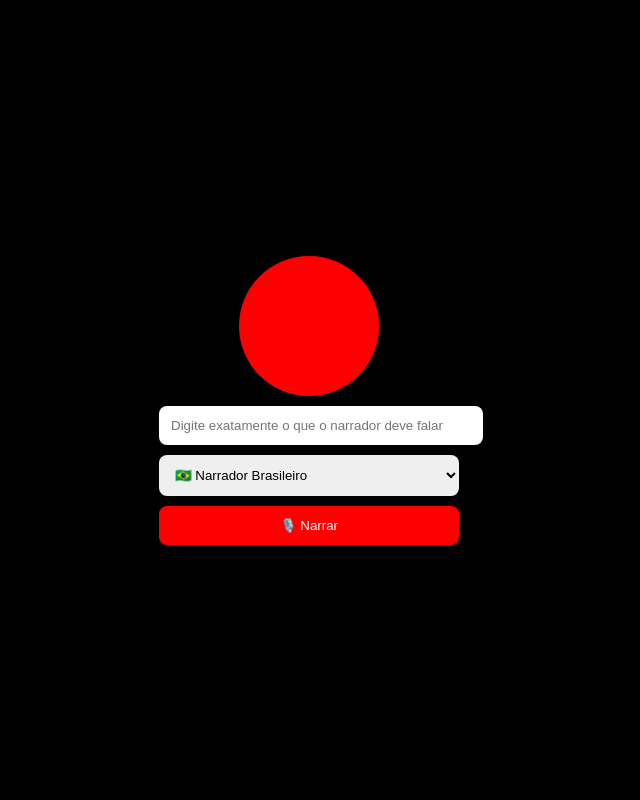
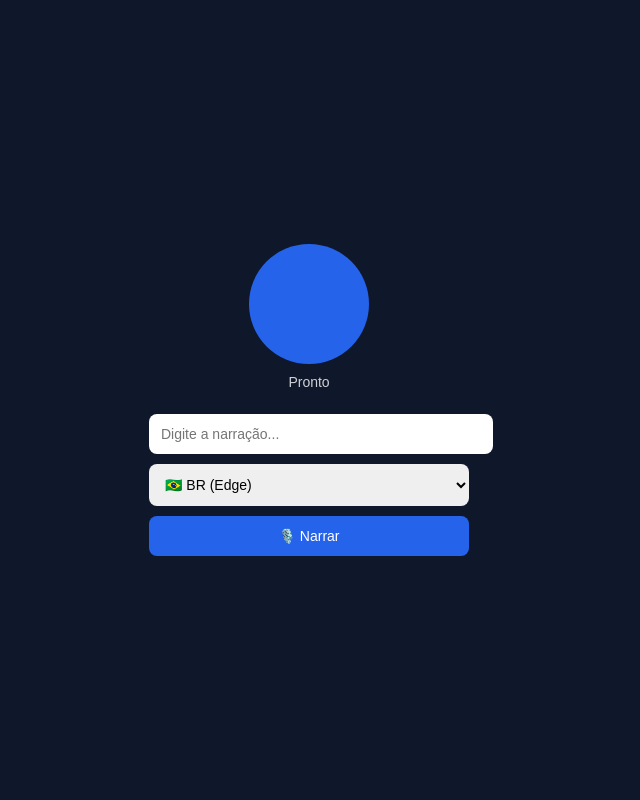
Before and after one commit to alderwallyson333-arch/ia-assistente, a Flask app: page /narrador in a window 1280 px wide. Shown: the whole page, without its empty margins (331-971 px from the left). Run offline with Flask 3, Linux system fonts and the light colour scheme.

Commit message:
Update narrador.html

```diff
--- a/templates/narrador.html
+++ b/templates/narrador.html
@@ -2,12 +2,12 @@
 <html lang="pt-BR">
 <head>
 <meta charset="UTF-8">
-<title>Narrador</title>
+<title>Narrador IA</title>
 
 <style>
 body {
     margin: 0;
-    background: #000;
+    background: #0f172a;
     color: white;
     font-family: Arial;
     display: flex;
@@ -17,30 +17,42 @@ body {
 }
 
 .container {
+    width: 320px;
     text-align: center;
-    width: 300px;
 }
 
 .avatar {
-    width: 140px;
-    height: 140px;
-    background: red;
+    width: 120px;
+    height: 120px;
+    background: #2563eb;
     border-radius: 50%;
     margin: auto;
+    transition: 0.3s;
+}
+
+.respondendo {
+    background: #ef4444;
+    box-shadow: 0 0 30px #ef4444;
 }
 
 input, select, button {
     width: 100%;
+    margin-top: 10px;
     padding: 12px;
-    margin-top: 10px;
     border-radius: 8px;
     border: none;
+    font-size: 14px;
 }
 
 button {
-    background: red;
+    background: #2563eb;
     color: white;
-    cursor: pointer;
+}
+
+#status {
+    margin-top: 10px;
+    font-size: 14px;
+    opacity: 0.8;
 }
 </style>
 </head>
@@ -49,42 +61,75 @@ button {
 
 <div class="container">
 
-    <div class="avatar"></div>
+    <div id="avatar" class="avatar"></div>
 
-    <input id="evento" placeholder="Digite exatamente o que o narrador deve falar">
+    <p id="status">Pronto</p>
 
+    <!-- TEXTO -->
+    <input id="texto" placeholder="Digite a narração...">
+
+    <!-- MODO -->
     <select id="modo">
-        <option value="br">🇧🇷 Narrador Brasileiro</option>
-        <option value="en_gb">🇬🇧 Narrador Inglês</option>
-        <option value="en_us">🇺🇸 Narrador Americano</option>
+        <option value="br">🇧🇷 BR (Edge)</option>
+        <option value="br_11">🔥 BR (ElevenLabs)</option>
+        <option value="en_gb">🇬🇧 UK</option>
+        <option value="en_us">🇺🇸 US</option>
     </select>
 
+    <!-- BOTÃO -->
     <button onclick="narrar()">🎙️ Narrar</button>
 
 </div>
 
 <script>
+let currentAudio = null;
+
+const avatar = document.getElementById("avatar");
+const statusText = document.getElementById("status");
+
+// =======================
+// NARRAR
+// =======================
 function narrar() {
-    const texto = document.getElementById("evento").value;
+    const texto = document.getElementById("texto").value;
     const modo = document.getElementById("modo").value;
 
     if (!texto) return;
+
+    avatar.className = "avatar respondendo";
+    statusText.innerText = "Gerando narração...";
+
+    // interrompe áudio anterior
+    if (currentAudio) {
+        currentAudio.pause();
+        currentAudio.currentTime = 0;
+    }
 
     fetch("/narrar", {
         method: "POST",
         headers: {
             "Content-Type": "application/x-www-form-urlencoded"
         },
-        body:
-            "mensagem=" + encodeURIComponent(texto) +
-            "&modo=" + modo
+        body: "mensagem=" + encodeURIComponent(texto) + "&modo=" + modo
     })
     .then(res => res.json())
     .then(data => {
-        if (data.audio) {
-            const audio = new Audio(data.audio);
-            audio.play();
-        }
+
+        currentAudio = new Audio(data.audio);
+
+        currentAudio.play().catch(() => {
+            statusText.innerText = "Erro ao tocar";
+        });
+
+        currentAudio.onended = () => {
+            avatar.className = "avatar";
+            statusText.innerText = "Pronto";
+        };
+
+    })
+    .catch(() => {
+        avatar.className = "avatar";
+        statusText.innerText = "Erro";
     });
 }
 </script>
```
